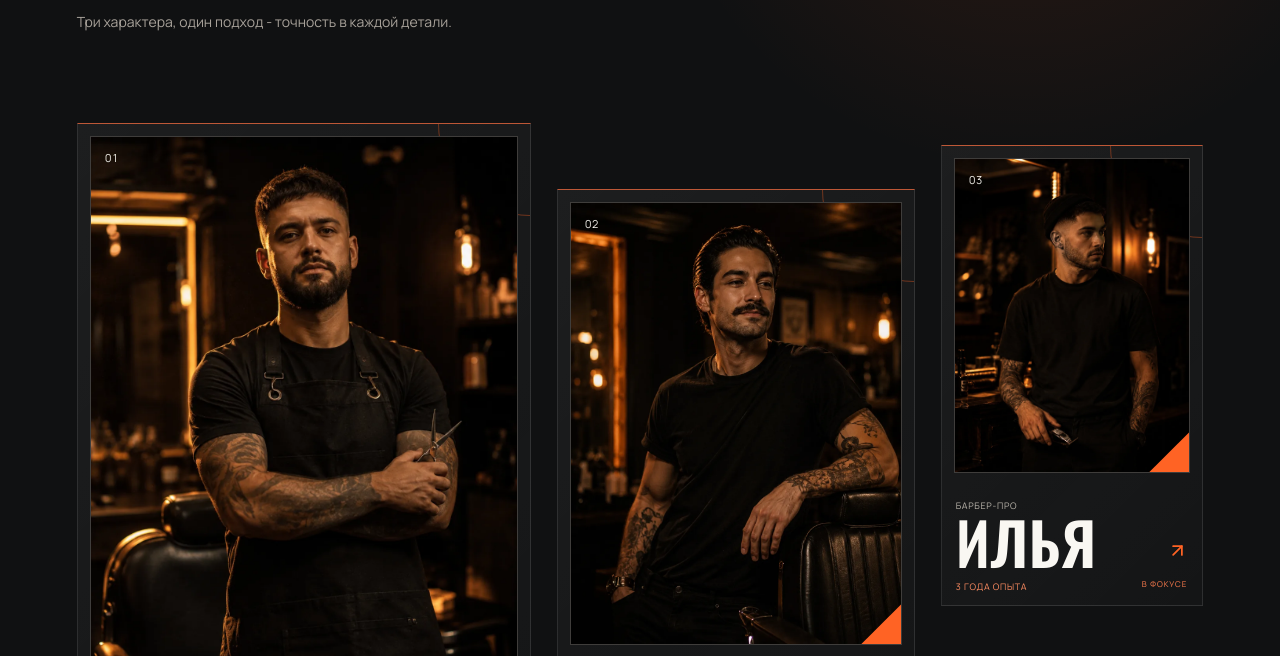
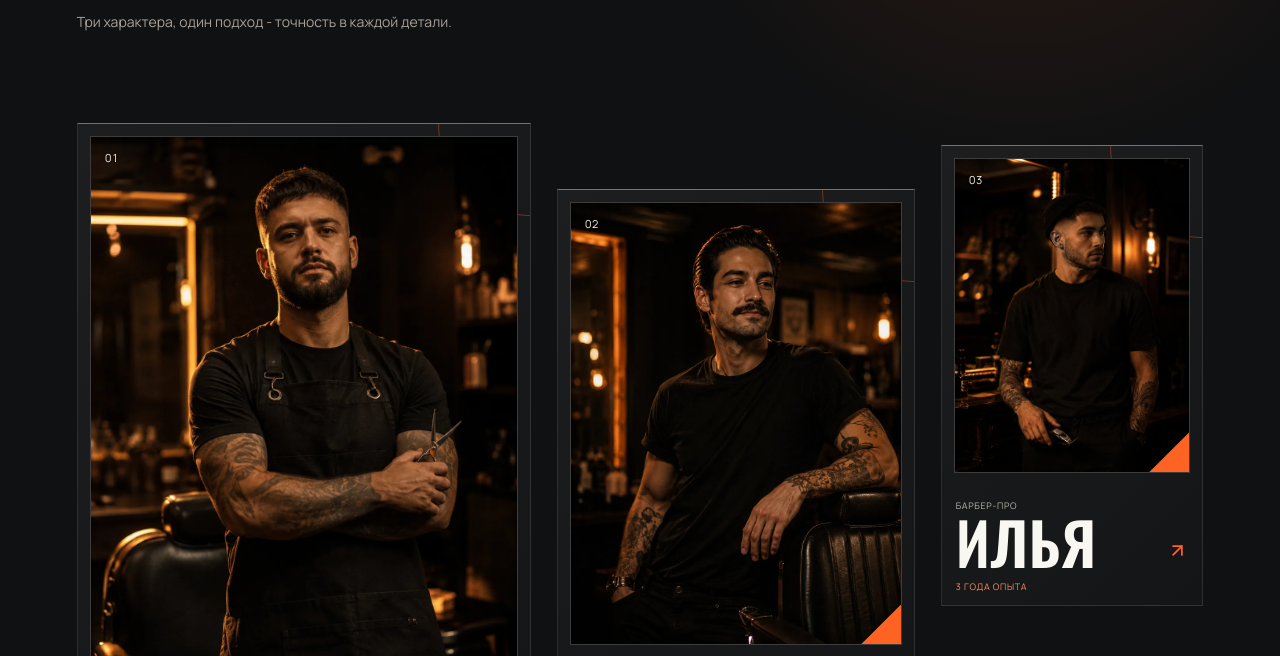
Before and after one commit to silent0rnd/horoshist-barbershop, a React (Vite) app: page / in a window 1280 px wide. Shown: the part 1380-2036 px from the top of the page. Built offline with nearby package versions, Linux system fonts and the light colour scheme.

Commit message:
Update index.css

```diff
--- a/src/index.css
+++ b/src/index.css
@@ -63,9 +63,7 @@ button:focus-visible, a:focus-visible { outline: 2px solid #ff6422; outline-offs
 .barber-photo-wrap { width: 100%; aspect-ratio: 3 / 4; }
 .barber-card:hover .barber-photo { transform: none; }
 .barber-card::before { position: absolute; z-index: 0; top: -92px; right: -92px; width: 184px; height: 184px; border: 1px solid rgba(255,99,36,.78); border-radius: 50%; content: ''; opacity: 0; transform: scale(.35); transition: transform .55s cubic-bezier(.16,1,.3,1), opacity .3s ease; }
-.barber-card::after { position: absolute; z-index: 2; right: 15px; bottom: 15px; content: 'В ФОКУСЕ'; color: #ff7d4e; font-family: 'DM Mono', monospace; font-size: 8px; letter-spacing: .12em; opacity: 0; transform: translateY(8px); transition: opacity .25s ease, transform .35s cubic-bezier(.16,1,.3,1); }
 .barber-card:hover::before { opacity: 1; transform: scale(1); }
-.barber-card:hover::after { opacity: 1; transform: translateY(0); }
 .barber-card:hover .barber-info { transform: translateX(8px); }
 .barber-card:hover .barber-experience { color: #fff; }
 .barber-info, .barber-experience { position: relative; z-index: 1; transition: transform .35s cubic-bezier(.16,1,.3,1), color .25s ease; }
@@ -116,7 +114,6 @@ button:focus-visible, a:focus-visible { outline: 2px solid #ff6422; outline-offs
 .barber-info h3 { font-family: Oswald, sans-serif; font-size: clamp(44px, 4.6vw, 70px); line-height: .78; }
 .barber-experience { padding: 10px 2px 0; }
 .barber-card::before { opacity: .48; transform: scale(1); }
-.barber-card::after { opacity: 1; transform: none; }
 
 .process-section { position: relative; padding-bottom: clamp(54px, 6vw, 82px); overflow: hidden; background: #17110e; }
 .process-section::before { position: absolute; top: 0; right: 0; left: 0; height: 1px; content: ''; background: linear-gradient(90deg, transparent, #ff6422 52%, transparent); box-shadow: 0 0 30px rgba(255,100,34,.52); }
@@ -303,7 +300,7 @@ button:focus-visible, a:focus-visible { outline: 2px solid #ff6422; outline-offs
 }
 
 /* The project ships only Manrope and Oswald. Keep every role bound to a real local font. */
-.gallery-topline, .gallery-index, .gallery-caption i, .lightbox figcaption span, .contact-list small, .footer-bottom, .barber-card::after, .mobile-nav a, .price-shot figcaption, .price-group h3, .price-duration, .stat-cell span, .review-source, .gift-nominals li, .product-index { font-family: Manrope, sans-serif; }
+.gallery-topline, .gallery-index, .gallery-caption i, .lightbox figcaption span, .contact-list small, .footer-bottom, .mobile-nav a, .price-shot figcaption, .price-group h3, .price-duration, .stat-cell span, .review-source, .gift-nominals li, .product-index { font-family: Manrope, sans-serif; }
 .lightbox figcaption { font-family: Oswald, sans-serif; }
 
 /* Small secondary text stays legible against the dark surfaces. */
```
